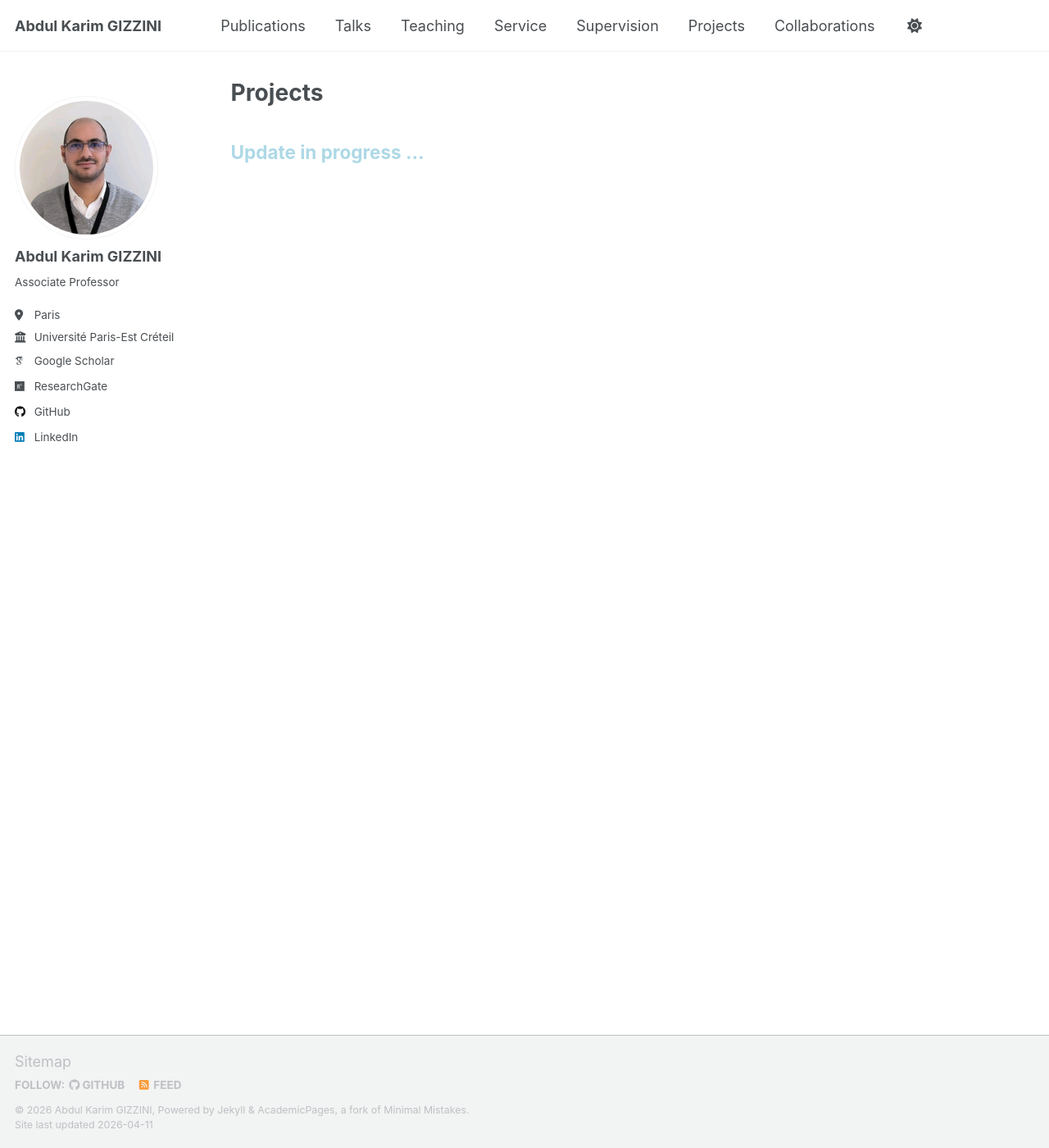
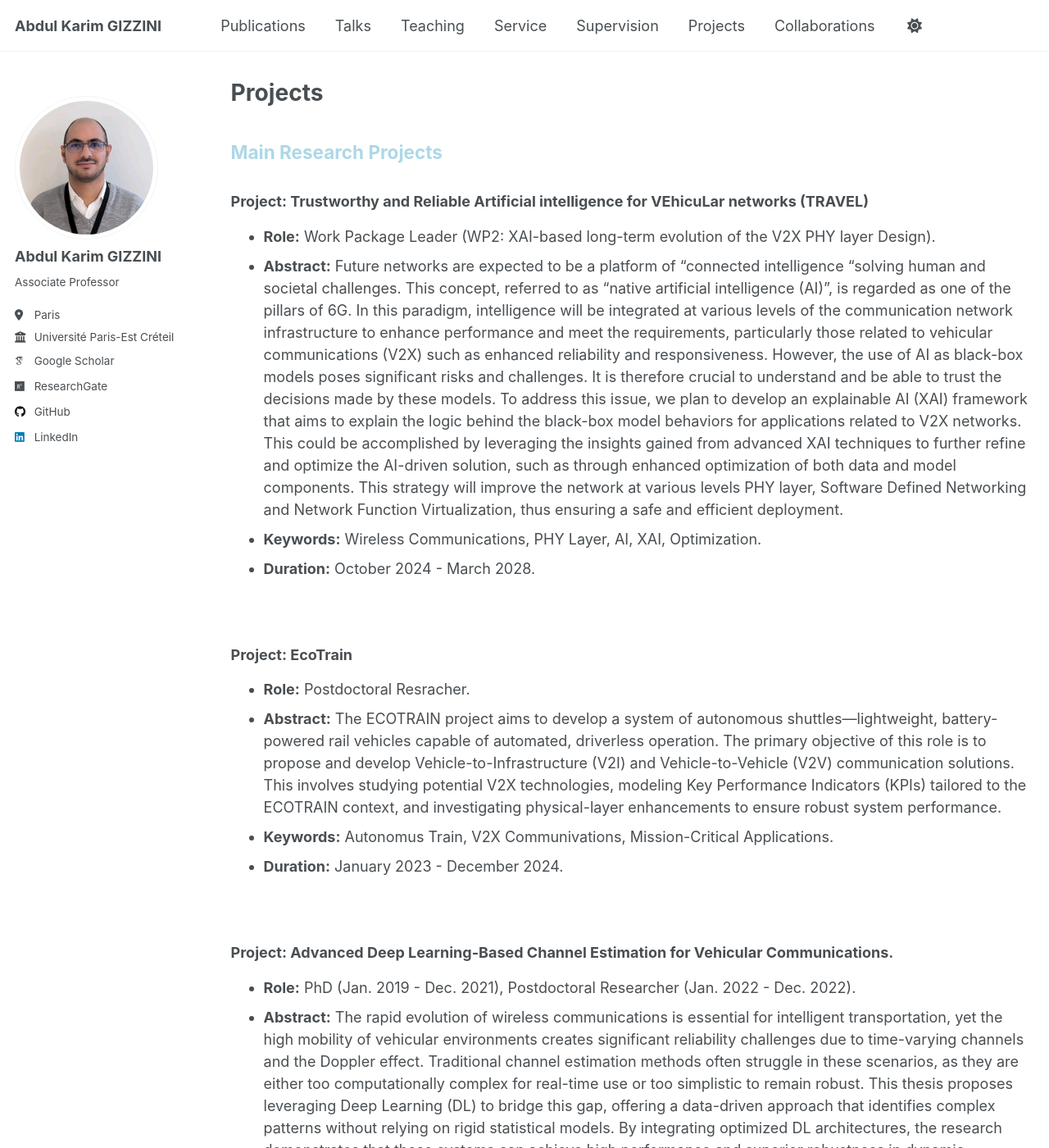
Before and after one commit to abdulkarimgizzini/abdulkarimgizzini-website, a Jekyll site: the page built from _pages/projects.md, in a window 1280 px wide and 1400 px high. Shown: the whole window at 82% size. Built offline with Jekyll 4.4.1, drawn with Linux system fonts in a browser that asks for light colours; some web fonts are replaced; a script that is not in the unit is left out; some of the changed text lies outside the part shown.

Commit message:
Update projects.md

```diff
--- a/_pages/projects.md
+++ b/_pages/projects.md
@@ -5,4 +5,32 @@ permalink: /projects/
 author_profile: true
 ---
 
-<h2 style="color: lightblue;">Update in progress ...</h2>
+<h2 style="color: lightblue;">Main Research Projects</h2>
+
+
+### Project: Trustworthy and Reliable Artificial intelligence for VEhicuLar networks (TRAVEL)
+
+* **Role:** Work Package Leader (WP2: XAI-based long-term evolution of the V2X PHY layer Design).
+* **Abstract:** Future networks are expected to be a platform of “connected intelligence “solving human and societal challenges. This concept, referred to as "native artificial intelligence (AI)", is regarded as one of the pillars of 6G. In this paradigm, intelligence will be integrated at various levels of the communication network infrastructure to enhance performance and meet the requirements, particularly those related to vehicular communications (V2X) such as enhanced reliability and responsiveness. However, the use of AI as black-box models poses significant risks and challenges. It is therefore crucial to understand and be able to trust the decisions made by these models. To address this issue, we plan to develop an explainable AI (XAI) framework that aims to explain the logic behind the black-box model behaviors for applications related to V2X networks. This could be accomplished by leveraging the insights gained from advanced XAI techniques to further refine and optimize the AI-driven solution, such as through enhanced optimization of both data and model components. This strategy will improve the network at various levels PHY layer, Software Defined Networking and Network Function Virtualization, thus ensuring a safe and efficient deployment.
+* **Keywords:** Wireless Communications, PHY Layer, AI, XAI, Optimization.
+* **Duration:** October 2024 - March 2028.
+
+<br/>
+
+
+### Project: EcoTrain
+
+* **Role:** Postdoctoral Resracher.
+* **Abstract:** The ECOTRAIN project aims to develop a system of autonomous shuttles—lightweight, battery-powered rail vehicles capable of automated, driverless operation. The primary objective of this role is to propose and develop Vehicle-to-Infrastructure (V2I) and Vehicle-to-Vehicle (V2V) communication solutions. This involves studying potential V2X technologies, modeling Key Performance Indicators (KPIs) tailored to the ECOTRAIN context, and investigating physical-layer enhancements to ensure robust system performance.
+* **Keywords:** Autonomus Train, V2X Communivations, Mission-Critical Applications.
+* **Duration:** January 2023 - December 2024.
+
+<br/>
+
+
+### Project: Advanced Deep Learning-Based Channel Estimation for Vehicular Communications.
+
+* **Role:** PhD (Jan. 2019 - Dec. 2021), Postdoctoral Researcher (Jan. 2022 - Dec. 2022).
+* **Abstract:** The rapid evolution of wireless communications is essential for intelligent transportation, yet the high mobility of vehicular environments creates significant reliability challenges due to time-varying channels and the Doppler effect. Traditional channel estimation methods often struggle in these scenarios, as they are either too computationally complex for real-time use or too simplistic to remain robust. This thesis proposes leveraging Deep Learning (DL) to bridge this gap, offering a data-driven approach that identifies complex patterns without relying on rigid statistical models. By integrating optimized DL architectures, the research demonstrates that these systems can achieve high performance and superior robustness in dynamic environments while maintaining a low-complexity profile suitable for real-time implementation.
+* **Keywords:** Artificial Intelligence (AI), Vehicular Communications, Channel Estimation.
+* **Duration:** January 2019 - December 2022.
```
